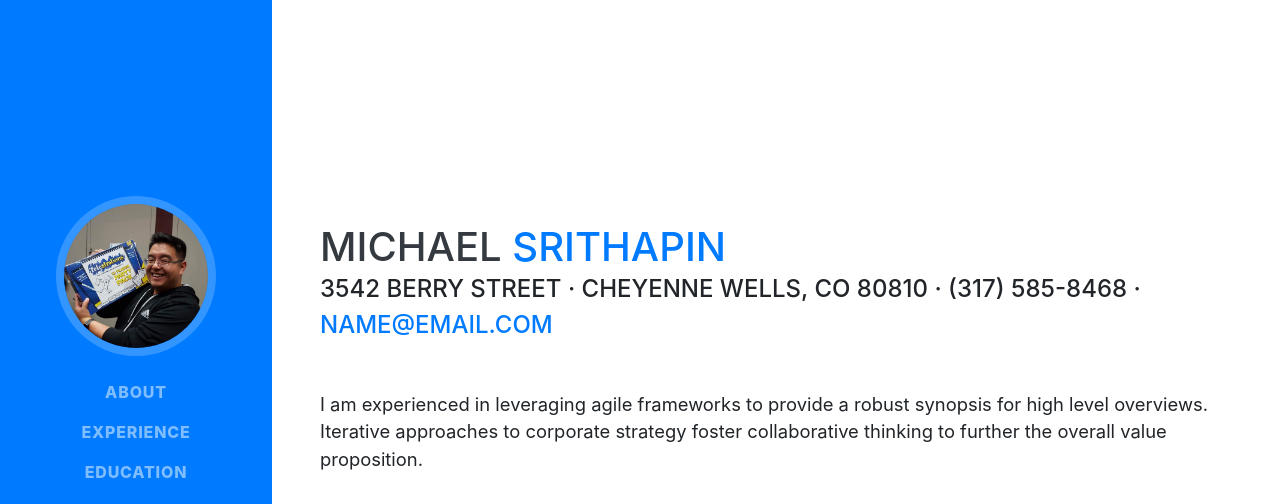
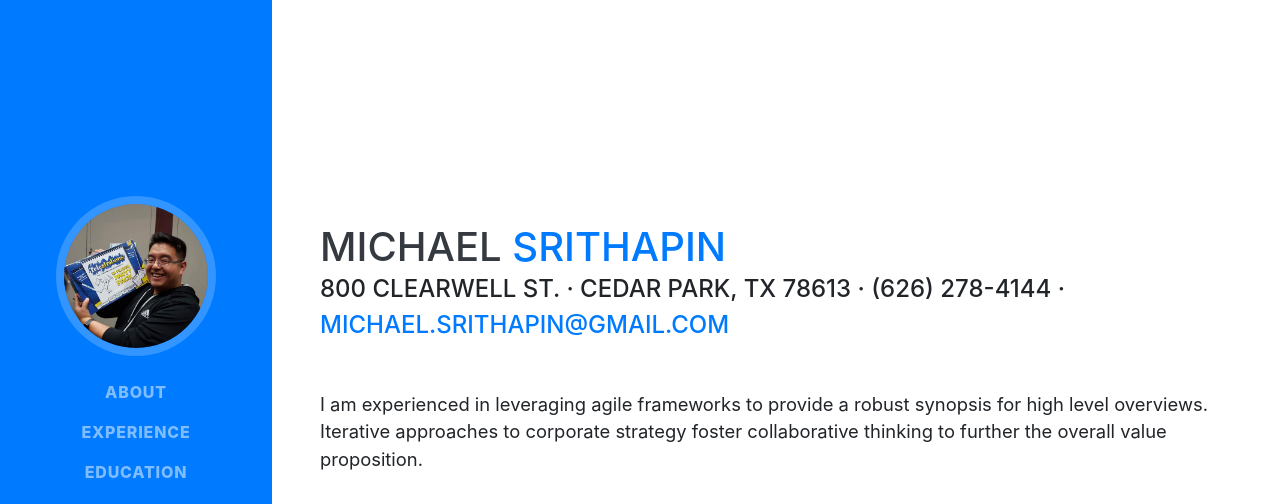
Before and after one commit to Cranekick50/portfolio, a website with bundled scripts: page index.html in a window 1280 px wide. Shown: the top 504 px of the page. Built offline with nearby package versions, Linux system fonts and the light colour scheme; a web font is replaced by a local one.

Commit message:
updating email and address

```diff
--- a/index.html
+++ b/index.html
@@ -66,8 +66,8 @@
         <h1 class="mb-0">Michael
           <span class="text-primary">Srithapin</span>
         </h1>
-        <div class="subheading mb-5">3542 Berry Street · Cheyenne Wells, CO 80810 · (317) 585-8468 ·
-          <a href="mailto:name@email.com">name@email.com</a>
+        <div class="subheading mb-5">800 Clearwell St. · Cedar Park, TX 78613 · (626) 278-4144 ·
+          <a href="mailto:name@email.com">michael.srithapin@gmail.com</a>
         </div>
         <p class="lead mb-5">I am experienced in leveraging agile frameworks to provide a robust synopsis for high level overviews. Iterative approaches to corporate strategy foster collaborative thinking to further the overall value proposition.</p>
         <div class="social-icons">
```
